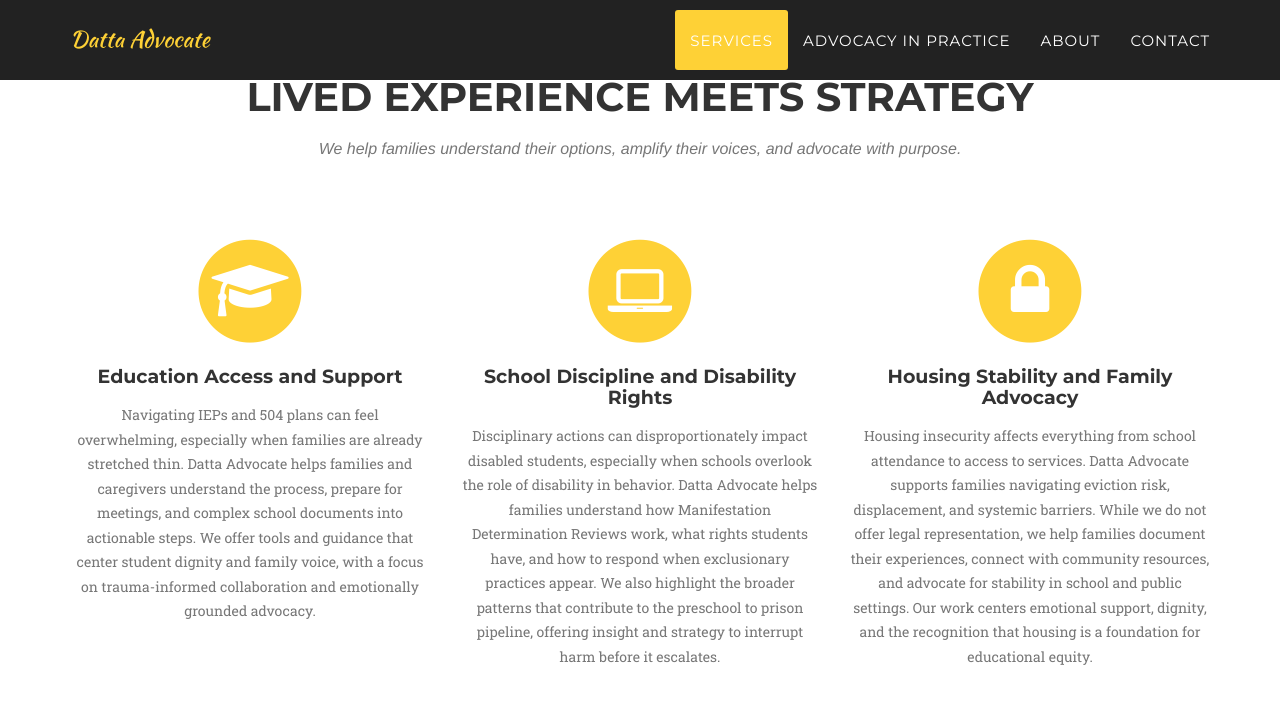
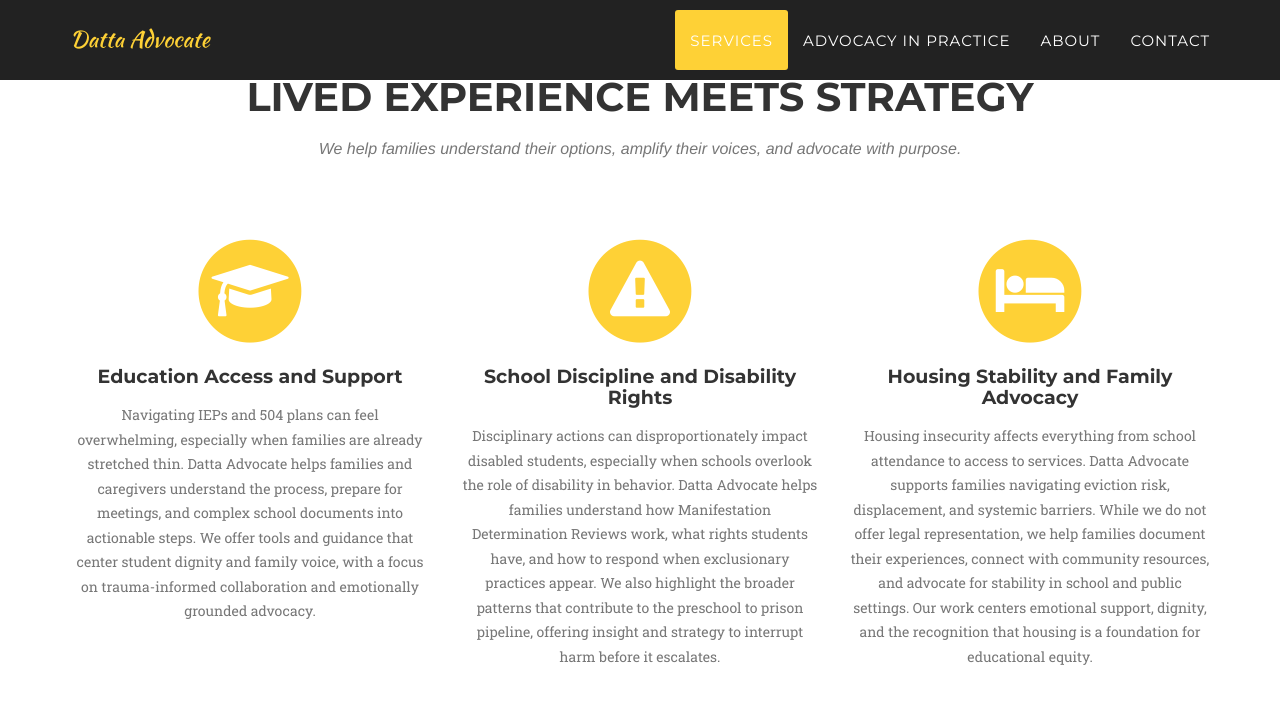
Before and after one commit to neeradatta/dattaadvocate.com, a Jekyll site: the page built from index.html, in a window 1280 px wide and 900 px high, scrolled down 833 px. Shown: the top 704 px of the window. Built offline with Jekyll 4.4.1, drawn with Linux system fonts in a browser that asks for light colours; some web fonts are replaced.

Commit message:
updated the icons for the services section

```diff
--- a/_includes/services.html
+++ b/_includes/services.html
@@ -19,7 +19,7 @@
                 <div class="col-md-4">
                     <span class="fa-stack fa-4x">
                         <i class="fa fa-circle fa-stack-2x text-primary"></i>
-                        <i class="fa fa-laptop fa-stack-1x fa-inverse"></i>
+                        <i class="fa fa-exclamation-triangle fa-stack-1x fa-inverse"></i>
                     </span>
                     <h4 class="service-heading">School Discipline and Disability Rights</h4>
                     <p class="text-muted">Disciplinary actions can disproportionately impact disabled students, especially when schools overlook the role of disability in behavior. Datta Advocate helps families understand how Manifestation Determination Reviews work, what rights students have, and how to respond when exclusionary practices appear. We also highlight the broader patterns that contribute to the preschool to prison pipeline, offering insight and strategy to interrupt harm before it escalates.</p>
@@ -27,7 +27,7 @@
                 <div class="col-md-4">
                     <span class="fa-stack fa-4x">
                         <i class="fa fa-circle fa-stack-2x text-primary"></i>
-                        <i class="fa fa-lock fa-stack-1x fa-inverse"></i>
+                        <i class="fa fa-bed fa-stack-1x fa-inverse"></i>
                     </span>
                     <h4 class="service-heading">Housing Stability and Family Advocacy</h4>
                     <p class="text-muted">Housing insecurity affects everything from school attendance to access to services. Datta Advocate supports families navigating eviction risk, displacement, and systemic barriers. While we do not offer legal representation, we help families document their experiences, connect with community resources, and advocate for stability in school and public settings. Our work centers emotional support, dignity, and the recognition that housing is a foundation for educational equity.</p>
```
